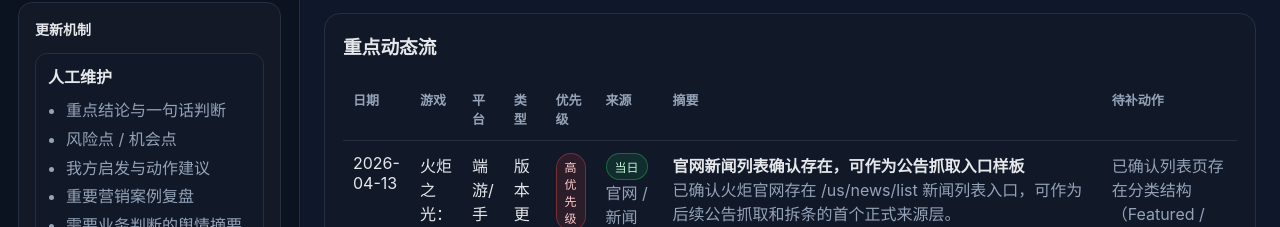
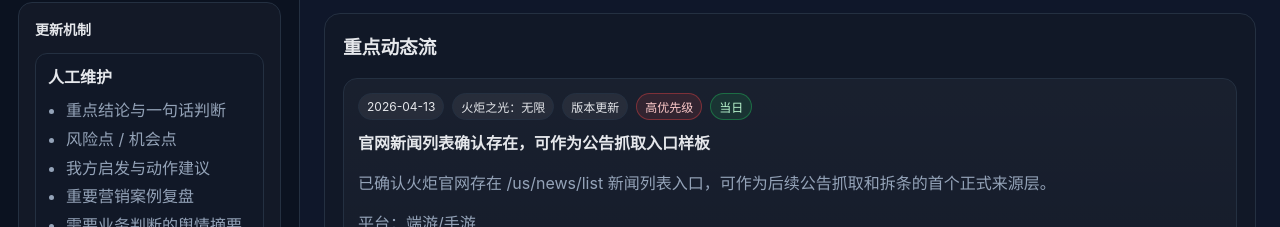
Before and after one commit to wangzhiqi01/game-monitor-dashboard, a website: page docs/index.html in a window 1280 px wide. Both pictures are taken after a click on the button "动态监控". Shown: the part 573-800 px from the top of the page. Drawn offline with Linux system fonts and the light colour scheme.

Commit message:
Refine v2.0 activity stream and metric cards

```diff
--- a/dashboard/styles.css
+++ b/dashboard/styles.css
@@ -227,6 +227,9 @@ body {
   border: 1px solid var(--line);
   background: rgba(255,255,255,.02);
 }
+.research-timeline-item {
+  background: linear-gradient(180deg, rgba(255,255,255,.035), rgba(255,255,255,.01));
+}
 .timeline-item h4 {
   margin: 10px 0 8px;
 }
@@ -303,6 +306,9 @@ body {
   border-radius: 16px;
   padding: 18px;
 }
+.metric-card {
+  background: linear-gradient(180deg, rgba(255,255,255,.03), rgba(255,255,255,.015));
+}
 .card h3, .section-title, .profile-section h4 {
   margin-top: 0;
 }
@@ -376,6 +382,15 @@ body {
   margin: 0;
   color: var(--muted);
   line-height: 1.7;
+}
+.task-item {
+  position: relative;
+}
+.task-owner {
+  display: inline-block;
+  margin-top: 10px;
+  font-size: 12px;
+  color: var(--accent);
 }
 .disabled-card {
   opacity: 0.92;
@@ -477,6 +492,11 @@ body {
 .inline-link:hover {
   text-decoration: underline;
 }
+.column-links {
+  flex-direction: column;
+  align-items: flex-start;
+  gap: 4px;
+}
 
 .btn-row {
   display: flex;
--- a/docs/app.js
+++ b/docs/app.js
@@ -30,7 +30,7 @@ function badge(level) {
 }
 
 function metricCard(title, value, note) {
-  return `<div class="card"><h3>${title}</h3><div class="metric">${value}</div><div class="muted">${note}</div></div>`;
+  return `<div class="card metric-card"><h3>${title}</h3><div class="metric">${value}</div><div class="muted">${note}</div></div>`;
 }
 
 function freshnessBadge(value) {
@@ -215,8 +215,8 @@ function renderOverview() {
         </table>
       `)}
       ${sectionCard('今日更新任务清单', `
-        <div class="list">
-          ${data.activities.map(item => `<div class="list-item research-item"><h4>${item.game} · ${item.title}</h4><p>${item.todo || '暂无待补动作'} / 责任人：${item.owner || '待定'}</p></div>`).join('')}
+      <div class="list">
+          ${data.activities.map(item => `<div class="list-item research-item task-item"><h4>${item.game} · ${item.title}</h4><p>${item.todo || '暂无待补动作'}</p><span class="task-owner">责任人：${item.owner || '待定'}</span></div>`).join('')}
         </div>
       `)}
     </div>
@@ -340,30 +340,30 @@ function renderActivity() {
       ${metricCard('低优先级', grouped.low.length, '可观察但暂不抢资源')}
       ${metricCard('动态总数', filtered.length, '当前筛选结果')}
     </div>
-    <div class="card" style="margin-top:16px;">
+    <div class="card activity-stream-card" style="margin-top:16px;">
       <h3 class="section-title">重点动态流</h3>
-      <table class="table">
-        <thead><tr><th>日期</th><th>游戏</th><th>平台</th><th>类型</th><th>优先级</th><th>来源</th><th>摘要</th><th>待补动作</th></tr></thead>
-        <tbody>
-          ${filtered.map(item => `
-            <tr>
-              <td>${item.date}</td>
-              <td>${item.game}</td>
-              <td>${item.platform}</td>
-              <td>${item.category}</td>
-              <td>${badge(item.importance)}</td>
-              <td>
-                ${freshnessBadge(item.freshness)}<br />
-                <span class="muted">${item.sourcePlatform}</span><br />
-                <span class="muted">${item.sourceType} · ${item.capturedAt}</span>
-                ${item.sourceUrl ? `<br /><a class="inline-link" href="${item.sourceUrl}" target="_blank" rel="noreferrer">查看来源</a>` : '<br /><span class="muted">暂无链接</span>'}
-              </td>
-              <td><strong>${item.title}</strong><br /><span class="muted">${item.summary}</span></td>
-              <td><span class="muted">${item.todo || '—'}</span></td>
-            </tr>
-          `).join('') || '<tr><td colspan="8" class="muted">当前筛选条件下暂无动态。</td></tr>'}
-        </tbody>
-      </table>
+      <div class="timeline-list">
+        ${filtered.map(item => `
+          <div class="timeline-item research-timeline-item">
+            <div class="timeline-top">
+              <span class="meta-pill small">${item.date}</span>
+              <span class="meta-pill small">${item.game}</span>
+              <span class="meta-pill small">${item.category}</span>
+              ${badge(item.importance)}
+              ${freshnessBadge(item.freshness)}
+            </div>
+            <h4>${item.title}</h4>
+            <p class="muted">${item.summary}</p>
+            <div class="timeline-links column-links">
+              <span class="muted">平台：${item.platform}</span>
+              <span class="muted">来源：${item.sourcePlatform} / ${item.sourceType}</span>
+              <span class="muted">抓取时间：${item.capturedAt}</span>
+              <span class="muted">待补动作：${item.todo || '—'}</span>
+              ${item.sourceUrl ? `<a class="inline-link" href="${item.sourceUrl}" target="_blank" rel="noreferrer">查看原始来源</a>` : '<span class="muted">暂无来源链接</span>'}
+            </div>
+          </div>
+        `).join('') || '<p class="muted">当前筛选条件下暂无动态。</p>'}
+      </div>
     </div>
   `;
 }
--- a/docs/styles.css
+++ b/docs/styles.css
@@ -227,6 +227,9 @@ body {
   border: 1px solid var(--line);
   background: rgba(255,255,255,.02);
 }
+.research-timeline-item {
+  background: linear-gradient(180deg, rgba(255,255,255,.035), rgba(255,255,255,.01));
+}
 .timeline-item h4 {
   margin: 10px 0 8px;
 }
@@ -303,6 +306,9 @@ body {
   border-radius: 16px;
   padding: 18px;
 }
+.metric-card {
+  background: linear-gradient(180deg, rgba(255,255,255,.03), rgba(255,255,255,.015));
+}
 .card h3, .section-title, .profile-section h4 {
   margin-top: 0;
 }
@@ -376,6 +382,15 @@ body {
   margin: 0;
   color: var(--muted);
   line-height: 1.7;
+}
+.task-item {
+  position: relative;
+}
+.task-owner {
+  display: inline-block;
+  margin-top: 10px;
+  font-size: 12px;
+  color: var(--accent);
 }
 .disabled-card {
   opacity: 0.92;
@@ -477,6 +492,11 @@ body {
 .inline-link:hover {
   text-decoration: underline;
 }
+.column-links {
+  flex-direction: column;
+  align-items: flex-start;
+  gap: 4px;
+}
 
 .btn-row {
   display: flex;
```
Also changed, not shown: dashboard/app.js (+26 -26 lines).
